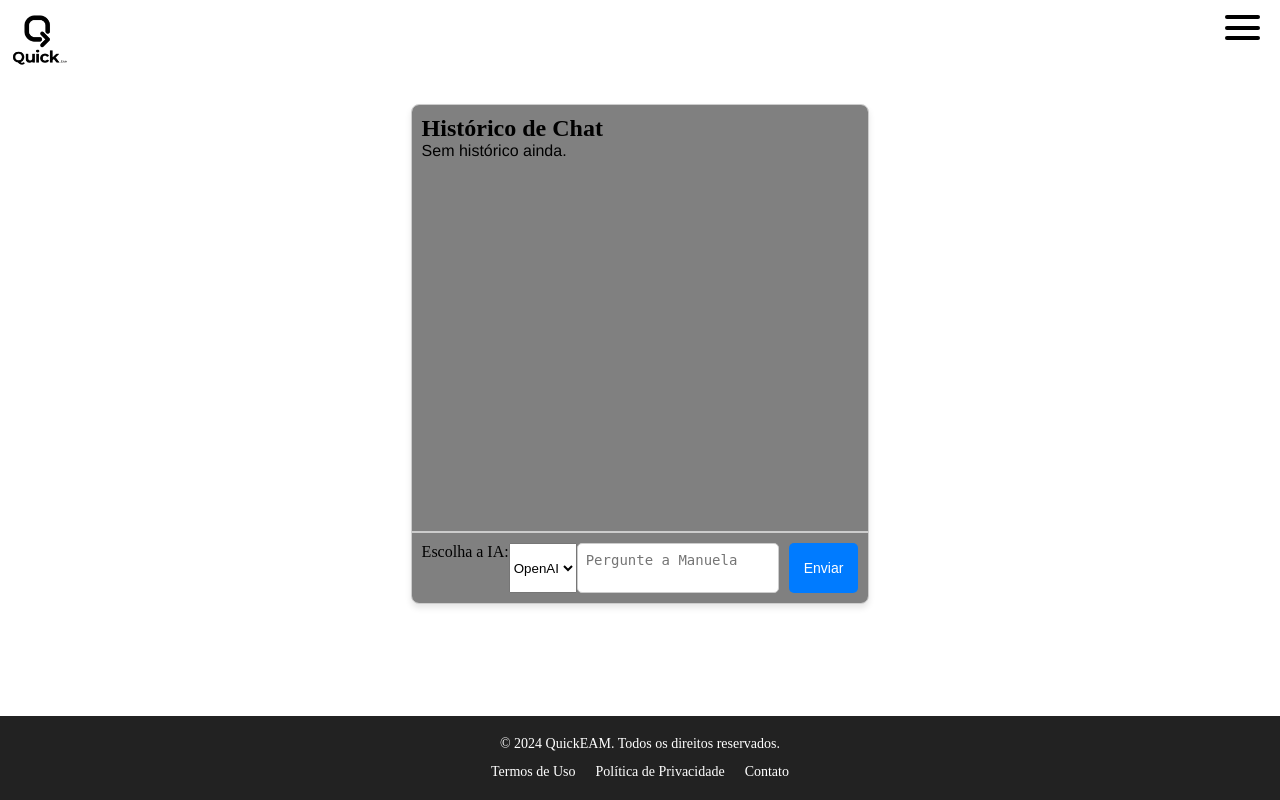
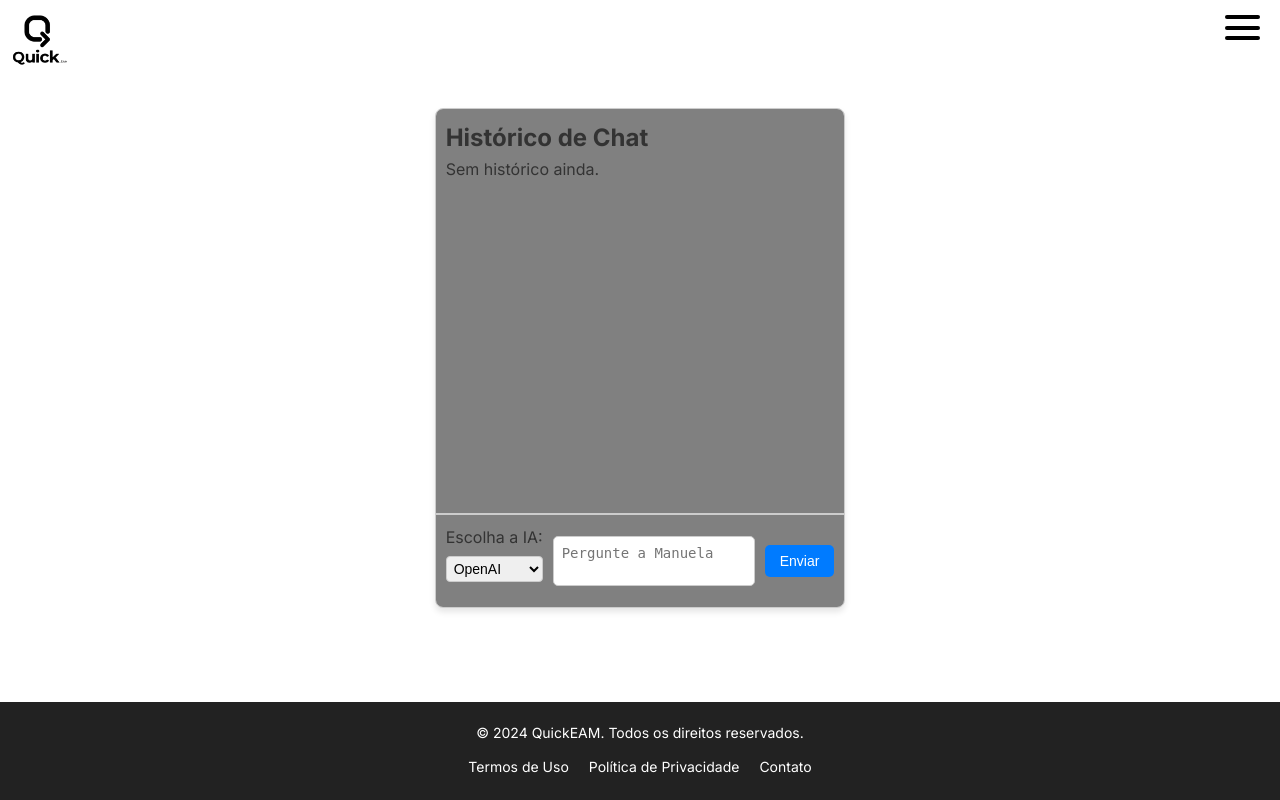
Before and after one commit to mayconfp/Quick.EAM_project, a Django app: page /chat/ in a window 1280 px wide. Run offline with Django 5.2, Linux system fonts and the light colour scheme; the visitor is signed in with stand-in values (Sample User, id 1); data that the repository does not hold is empty.

Commit message:
Atualizando front e settings

```diff
--- a/DjangoProject/settings.py
+++ b/DjangoProject/settings.py
@@ -66,9 +66,9 @@
 DATABASES = {
     'default': {
         'ENGINE': 'django.db.backends.postgresql',
-        'NAME': 'testes',
+        'NAME': 'quick',
         'USER': 'postgres',
-        'PASSWORD': 'admin',
+        'PASSWORD': 'boot',
         'HOST': 'localhost',
         'PORT': '5432',
     }
--- a/usuarios/static/css/chat.css
+++ b/usuarios/static/css/chat.css
@@ -4,6 +4,15 @@
     padding: 0;
     box-sizing: border-box;
     scrollbar-color: #000000 transparent;
+}
+body{
+     font-family: 'Inter', sans-serif;
+    font-size: 16px;
+    color: #333;
+    line-height: 1.6;
+    display: flex;
+    flex-direction: column;
+    min-height: 100vh;
 }
 
 :hover {
@@ -29,11 +38,7 @@
     display: flex;
     flex-direction: column;
 }
-body {
-    display: flex;
-    flex-direction: column;
-    min-height: 100vh;
-}
+
 
 .container {
     flex: 1;
@@ -161,6 +166,7 @@
 .chat-form {
     display: flex;
     padding: 10px;
+    align-items: center;
     background-color: gray;
     border-top: 1px solid #ccc;
 }
@@ -186,14 +192,33 @@
     transition: background-color 0.3s ease;
 }
 
+.form_group {
+    display: flex;
+    flex-direction: column;
+    margin-bottom: 15px;
+}
+
+.form_group p{
+    margin-right: 10px;
+    margin-bottom: 5px;
+}
+
+.form_group select {
+    margin-right: 10px;
+    padding: 3px; /* Melhor espaçamento interno */
+    border: 1px solid #ccc;
+    border-radius: 4px;
+    font-size: 14px;
+}
+
+
 .chat-form button:hover {
     background-color: #0056b3;
 }
 
-.chat-container p {
-    font-size:16px;
-    font-family: "Helvetica Neue", Helvetica, Arial, sans-serif;
-}
+
+
+
 
 .message_user {
     text-align: right;
--- a/usuarios/templates/usuarios/chat.html
+++ b/usuarios/templates/usuarios/chat.html
@@ -5,6 +5,7 @@
     <meta charset="UTF-8">
     <meta name="viewport" content="width=device-width, initial-scale=1.0">
     <link rel="icon" href="{% static 'favicon/favicon.png' %}" type="image/x-icon">
+    <link href="https://fonts.googleapis.com/css2?family=Inter:wght@400;500;600;700&display=swap" rel="stylesheet">
      <link rel="stylesheet" href="{% static 'css/styles.css' %}">
     <link rel="stylesheet" href="{% static 'css/chat.css' %}">
 
@@ -55,12 +56,14 @@
     <!-- Formulário de envio -->
     <form method="post" class="chat-form">
         {% csrf_token %}
-        <label for="provedor">Escolha a IA: </label>
+        <div class="form_group">
+        <p>Escolha a IA: </p>
         <select name="provedor">
             <option value="openai" {% if provedor_selecionado == 'openai' %}selected{% endif %}>OpenAI</option>
             <option value="llama" {% if provedor_selecionado == 'llama' %}selected{% endif %}>Llama</option>
         <option value="gemini" {% if provedor_selecionado == 'gemini' %}selected{% endif %}>Gemini</option>
         </select>
+    </div>
 
         <textarea name="message" placeholder="Pergunte a Manuela" required></textarea>
         <button type="submit">Enviar</button>
```
Also changed, not shown: usuarios/migrations/0005_alter_chathistory_ia_used.py (added).
